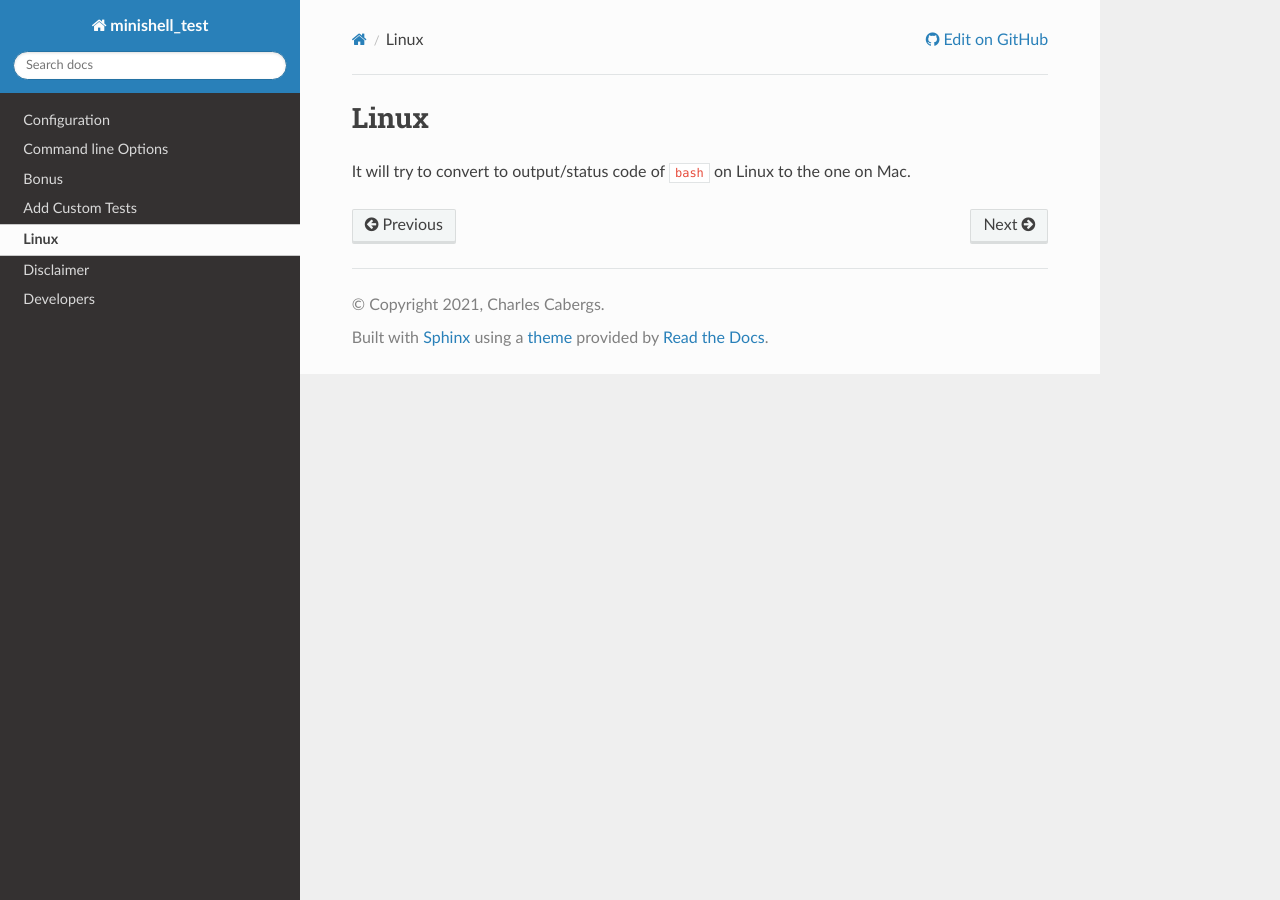
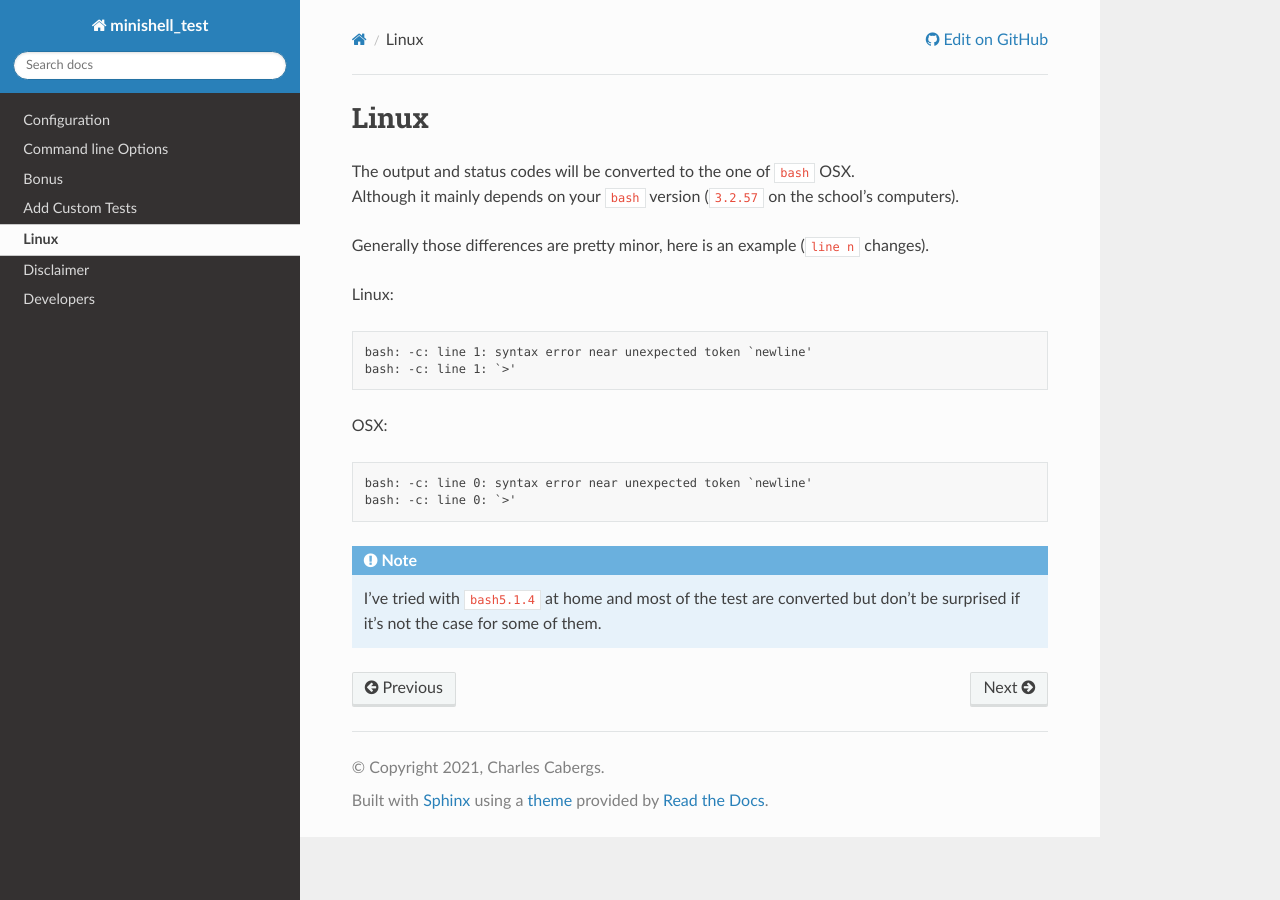
Before and after one commit to cacharle/minishell_test, a Sphinx documentation site: the page built from docs/linux.rst, in a window 1280 px wide. Built offline with Sphinx 7.4.7 and the Read the Docs theme 2.0.0, drawn with Linux system fonts in a browser that asks for light colours.

Commit message:
Added linux documentation

```diff
--- a/docs/custom_test.rst
+++ b/docs/custom_test.rst
@@ -104,8 +104,8 @@ Output
        return output.replace("foo", "bar")
 
    test("echo @@foo foo foo@@", hook=replace_foo_by_bar_hook)
-   # initial output:             @@foo foo foo@@
-   # after passedf through hook: @@bar bar bar@@
+   # initial output:            @@foo foo foo@@
+   # after passed through hook: @@bar bar bar@@
 
 Status Code
 ^^^^^^^^^^^
--- a/docs/linux.rst
+++ b/docs/linux.rst
@@ -1,5 +1,24 @@
-
 Linux
 -----
 
-It will try to convert to output/status code of ``bash`` on Linux to the one on Mac.
+| The output and status codes will be converted to the one of ``bash`` OSX.
+| Although it mainly depends on your ``bash`` version (``3.2.57`` on the school's computers).
+
+Generally those differences are pretty minor, here is an example (``line n`` changes).
+
+Linux:
+
+.. code-block::
+
+   bash: -c: line 1: syntax error near unexpected token `newline'
+   bash: -c: line 1: `>'
+
+OSX:
+
+.. code-block::
+
+   bash: -c: line 0: syntax error near unexpected token `newline'
+   bash: -c: line 0: `>'
+
+.. note::
+   I've tried with ``bash5.1.4`` at home and most of the test are converted but don't be surprised if it's not the case for some of them.
```
Also changed, not shown: other parts of docs/custom_test.rst (+1 -1 lines), .travis.yml.
